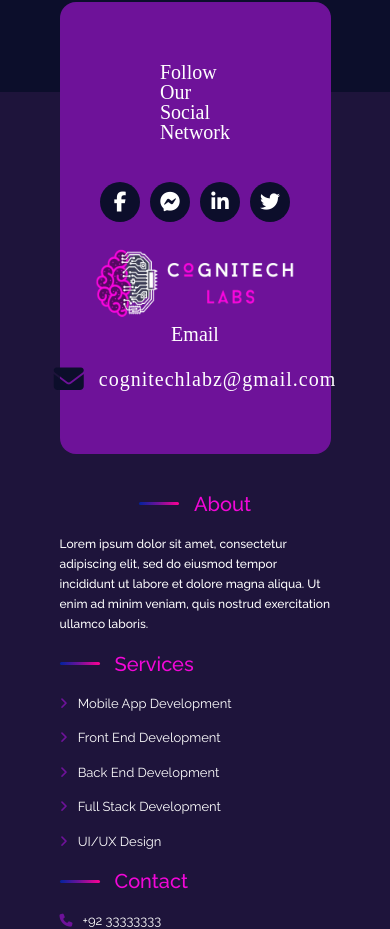
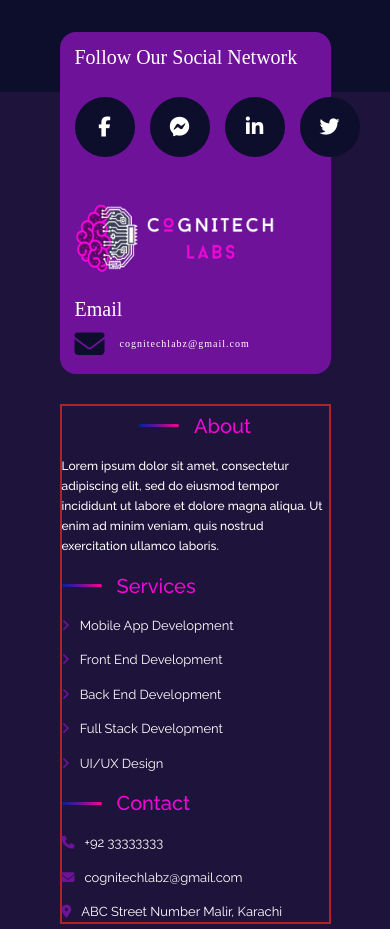
Before and after one commit to Muhammad-Zunain/Portfolio-Cognitech, a React (Vite) app in the folder portfolioFrontend/: page /Contact in a window 390 px wide. Shown: the part 1256-2185 px from the top of the page. Built offline with nearby package versions, Linux system fonts and the light colour scheme.

Commit message:
add section in footer

```diff
--- a/portfolioFrontend/src/components/Footer/Footer.css
+++ b/portfolioFrontend/src/components/Footer/Footer.css
@@ -6,86 +6,143 @@
 }
 
 
-.footer-upper{
+.footer-upper {
     font-family: "Playfair Display", serif;
     background-color: #6E1299;
     display: flex;
-    justify-content: center;
+    justify-content: space-between;
     align-items: center;
     flex-wrap: wrap;
-    padding: 6rem 3rem;
+    padding: 3rem 2rem;
     width: 100%;
     border-radius: 16px;
     margin-top: -13rem;
-    column-gap: 10rem ;
+    column-gap: 2rem;
 }
 
 .footer-lower {
-    width: 100%;
     display: flex;
-    justify-content: center;
+    justify-content: flex-start;
     align-items: center;
-    gap: 1rem;
+    gap: 1.5rem;
 }
 
-
 .footer-lower i {
-    font-size: 2rem;
+    font-size: 3rem; /* Increased size */
     color: #fff;
     transition: all 0.5s ease;
     border-radius: 50%;
     background-color: #0c0e2b;
-    width: 40px;
-    height: 40px;
-   display: flex;
+    width: 60px; /* Increased size */
+    height: 60px; /* Increased size */
+    display: flex;
     justify-content: center;
     align-items: center;
     cursor: pointer;
 }
 
-.footer-lower i:hover{
+.footer-lower i:hover {
     background-color: #FFF;
     color: #0c0e2b;
 }
-
 
 .footer-upper-1,
 .footer-upper-3 {
     display: flex;
     flex-direction: column;
-    justify-content: center;
+    justify-content: flex-start; /* Align to start */
+    align-items: flex-start; /* Align to start */
+    row-gap: 1rem;
+    width: 100%;
+    max-width: 300px;
+    text-align: left; /* Text aligned to the start */
+}
+
+.footer-upper-2 {
+    display: flex;
+    justify-content: flex-start; /* Align to start */
     align-items: center;
-    row-gap: 2rem;
-    width: 30%;
+    width: 100%;
+    max-width: 200px;
+    margin: 2rem 0;
+}
+
+.footer-upper-2 img {
+    width: 100%;
+    object-fit: cover;
 }
 
 .footer-upper-3-wrapper {
     display: flex;
-    justify-content: center;
+    justify-content: flex-start; /* Align to start */
     align-items: center;
     gap: 1.5rem;
 }
 
-.footer-upper-3-wrapper>p{
-    font-size: 2rem;
+.footer-upper-3-wrapper > p {
+    font-size: 1.5rem; /* Increased size */
     letter-spacing: 1px;
 }
 
-.footer-upper-3-wrapper>a>i{
-    font-size: 3rem;
+.footer-upper-3-wrapper > a > i {
+    font-size: 3rem; /* Increased size */
     color: #0c0e2b;
 }
 
-.footer-upper-2 img {
-    width: 200px;
-    object-fit: cover;
+/* Responsive Design */
+@media (max-width: 768px) {
+    .footer-upper {
+        flex-direction: column;
+        padding: 2rem 1rem;
+        margin-top: -10rem;
+        align-items: flex-start; /* Align all content to the start */
+    }
+
+    .footer-upper-1,
+    .footer-upper-3,
+    .footer-upper-2 {
+        width: 100%;
+        text-align: left; /* Align text to the left */
+    }
+
+    .footer-lower {
+        justify-content: flex-start; /* Align icons to the start */
+    }
+
+    .footer-lower i {
+        font-size: 3.5rem; /* Further increase size */
+        width: 70px; /* Further increase size */
+        height: 70px;
+    }
+
+    .footer-upper-3-wrapper > p {
+        font-size: 1.2rem; /* Increase font size */
+    }
 }
+
+@media (max-width: 480px) {
+    .footer-upper {
+        padding: 1.5rem;
+    }
+
+    .footer-lower i {
+        font-size: 3rem;
+        width: 60px;
+        height: 60px;
+    }
+
+    .footer-upper-3-wrapper > p {
+        font-size: 1rem;
+    }
+}
+
 
 .footer-main {
     margin-top: 3rem;
     display: flex;
     justify-content: space-between;
     flex-wrap: wrap;
+    border: 2px solid firebrick;
 }
 
 .footer {
--- a/portfolioFrontend/src/components/Footer/Footer.jsx
+++ b/portfolioFrontend/src/components/Footer/Footer.jsx
@@ -14,32 +14,37 @@
     <h4>Follow Our Social Network</h4>
     <div className="footer-lower">
       <Link>
-              <i class="fa-brands fa-facebook-f"></i>
+        <i className="fa-brands fa-facebook-f"></i>
       </Link>
       <Link>
-                <i class="fa-brands fa-facebook-messenger"></i>
+        <i className="fa-brands fa-facebook-messenger"></i>
       </Link>
       <Link>
-              <i class="fa-brands fa-linkedin-in"></i>
+        <i className="fa-brands fa-linkedin-in"></i>
       </Link>
       <Link>
-                <i class="fa-brands fa-twitter"></i>
+        <i className="fa-brands fa-twitter"></i>
       </Link>
     </div>
   </div>
 
   <div className="footer-upper-2">
-            <img src={logo} alt="" />
+    <img src={logo} alt="Cognitech Labz Logo" />
   </div>
 
   <div className="footer-upper-3">
     <h4>Email</h4>
     <div className="footer-upper-3-wrapper">
-              <a href=""><i class="fa-solid fa-envelope"></i></a>
-              <p ><a href="">cognitechlabz@gmail.com</a></p>
+      <a href="mailto:cognitechlabz@gmail.com">
+        <i className="fa-solid fa-envelope"></i>
+      </a>
+      <p>
+        <a href="mailto:cognitechlabz@gmail.com">cognitechlabz@gmail.com</a>
+      </p>
     </div>
   </div>
 </div>
+
 
 
         <div className="footer-main">
```
Also changed, not shown: 1 other file (tests, documents, lock files or other folders). Lines whose indentation alone changed are shown as unchanged.
